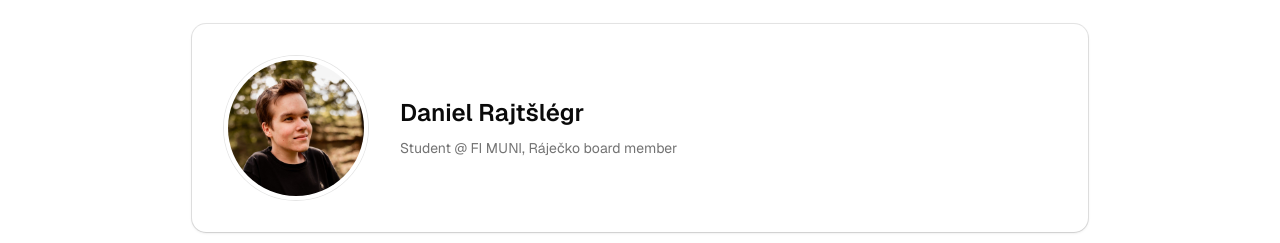
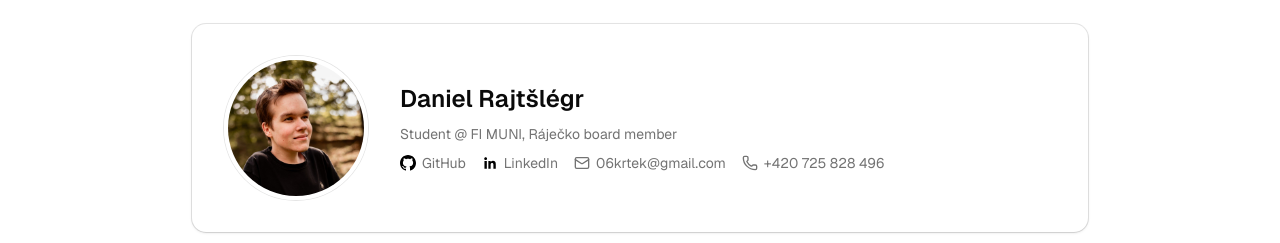
Before and after one commit to Molenusaczech/cv, a Next.js app in the folder apps/web/: page / in a window 1280 px wide. Shown: the top 243 px of the page. Built offline with nearby package versions, Linux system fonts and the light colour scheme.

Commit message:
feat: contact details

```diff
--- a/apps/web/components/cv/profile.tsx
+++ b/apps/web/components/cv/profile.tsx
@@ -1,6 +1,7 @@
 import Image from "next/image"
 import type { ProfileData } from "@/types/profile"
 import { Card } from "@workspace/ui/components/card"
+import { Mail, Phone } from "lucide-react"
 
 export default function Profile({ profile }: { profile: ProfileData }) {
     const fullName = `${profile.firstName} ${profile.lastName}`
@@ -38,6 +39,32 @@ export default function Profile({ profile }: { profile: ProfileData }) {
                 <p className="text-sm leading-relaxed text-muted-foreground">
                     {profile.motto}
                 </p>
+                <nav aria-label="Contact links" className="flex flex-wrap justify-center gap-x-4 gap-y-2 text-sm md:justify-start">
+                    {profile.githubUrl && (
+                        <a className="inline-flex items-center gap-1.5 text-muted-foreground hover:text-foreground" href={profile.githubUrl} rel="noreferrer" target="_blank">
+                            <Image alt="" aria-hidden="true" className="size-4 dark:invert" height={16} src="/img/github.svg" width={16} />
+                            GitHub
+                        </a>
+                    )}
+                    {profile.linkedinUrl && (
+                        <a className="inline-flex items-center gap-1.5 text-muted-foreground hover:text-foreground" href={profile.linkedinUrl} rel="noreferrer" target="_blank">
+                            <Image alt="" aria-hidden="true" className="size-4 dark:invert" height={16} src="/img/icons/LinkedIn.svg" width={16} />
+                            LinkedIn
+                        </a>
+                    )}
+                    {profile.email && (
+                        <a className="inline-flex items-center gap-1.5 text-muted-foreground hover:text-foreground" href={`mailto:${profile.email}`}>
+                            <Mail aria-hidden="true" className="size-4" />
+                            {profile.email}
+                        </a>
+                    )}
+                    {profile.phone && (
+                        <a className="inline-flex items-center gap-1.5 text-muted-foreground hover:text-foreground" href={`tel:${profile.phone}`}>
+                            <Phone aria-hidden="true" className="size-4" />
+                            {profile.phone}
+                        </a>
+                    )}
+                </nav>
             </div>
         </Card>
     )
--- a/apps/web/data/rajtslegr.tsx
+++ b/apps/web/data/rajtslegr.tsx
@@ -6,7 +6,11 @@ const rajtslegrData: ProfileData  = {
     lastName: "Rajtšlégr",
     motto: "Student @ FI MUNI, Ráječko board member",
     photo: "/img/photo.jpg",
-    profilePicture: "/img/pfp.png"
+    profilePicture: "/img/pfp.png",
+    githubUrl: "https://github.com/Molenusaczech",
+    linkedinUrl: "https://www.linkedin.com/in/drajtslegr/",
+    email: "06krtek@gmail.com",
+    phone: "+420 725 828 496"
 };
 
 export default rajtslegrData;
--- a/apps/web/types/profile.ts
+++ b/apps/web/types/profile.ts
@@ -15,7 +15,11 @@ type ProfileData = {
     lastName: string,
     motto: string,
     photo: string,
-    profilePicture: string
+    profilePicture: string,
+    githubUrl?: string,
+    linkedinUrl?: string,
+    email?: string,
+    phone?: string
 }
 
 type EducationData = {
```
Also changed, not shown: apps/web/public/img/github.svg, apps/web/public/img/icons/LinkedIn.svg (added).
